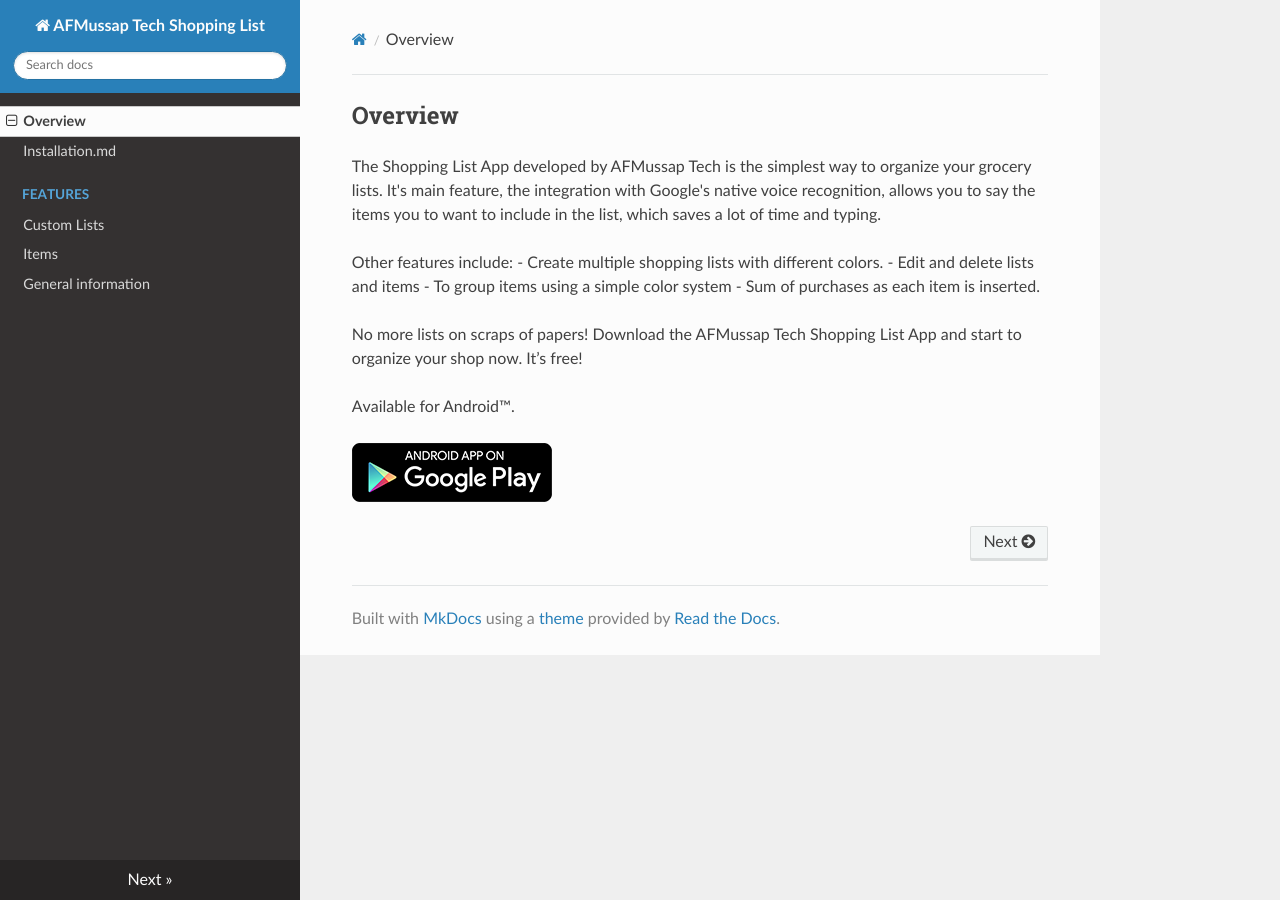
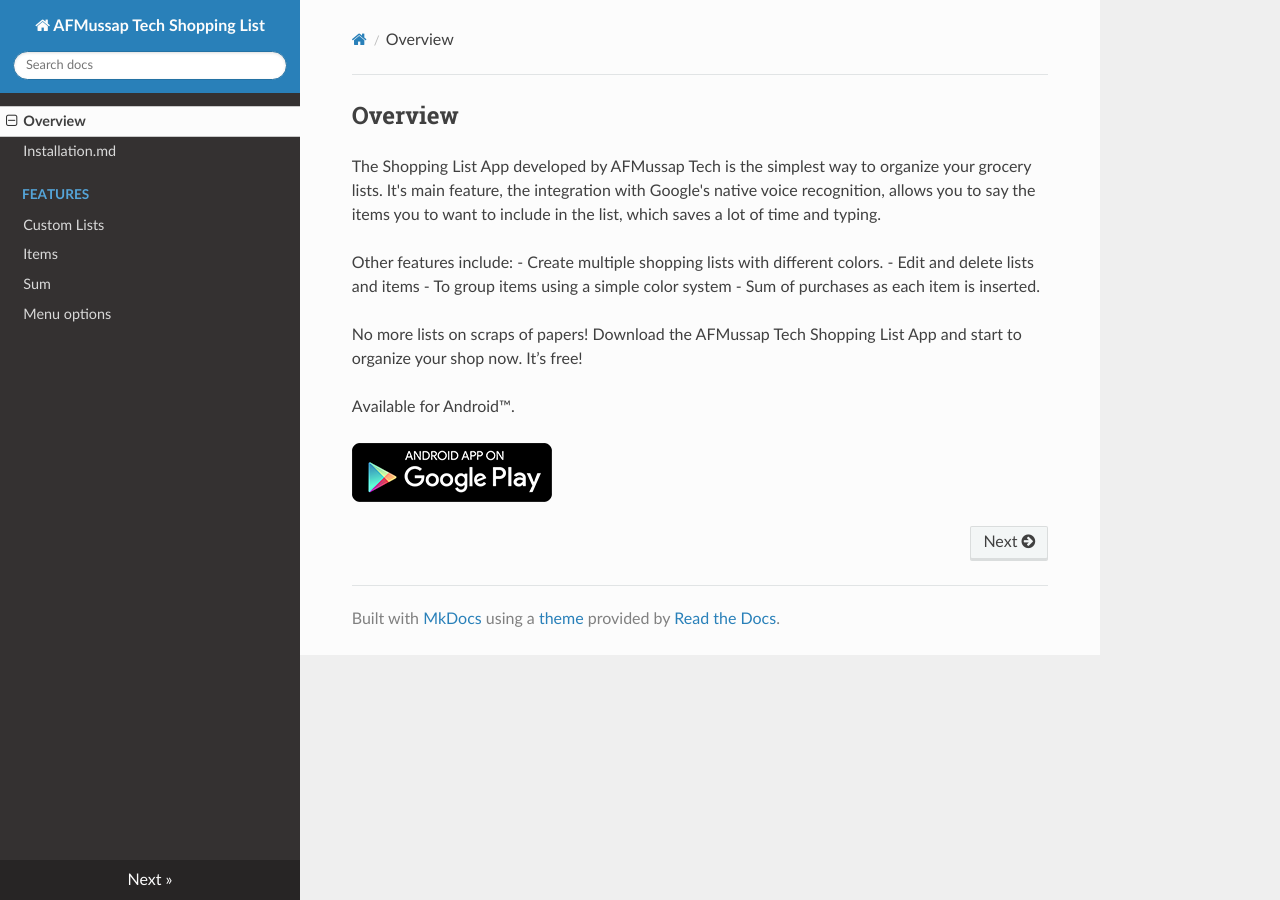
Before and after one commit to andreamussap/AFMussap-Tech-Shopping-List, an MkDocs documentation site: the page built from docs/index.md, in a window 1280 px wide. Built offline with MkDocs 1.6.1, drawn with Linux system fonts in a browser that asks for light colours; nearby versions of some CDN libraries; old or Windows-style settings are respelled for this version of MkDocs.

Commit message:
update mkdocs.yml

```diff
--- a/mkdocs.yml
+++ b/mkdocs.yml
@@ -5,6 +5,7 @@
     - Features:
         - 'Custom Lists': 'custom_lists.md'
         - 'Items': 'items.md'
-        - 'General information': 'general.md'
+        - 'Sum': 'total_amount.md'
+        - 'Menu options': 'menu_options.md'
 theme: readthedocs
 google_analytics: ['UA-45971598-3', 'auto']
```
